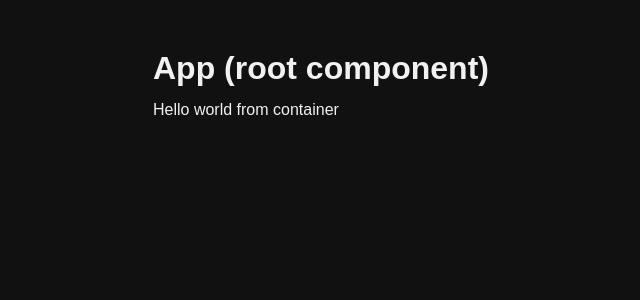
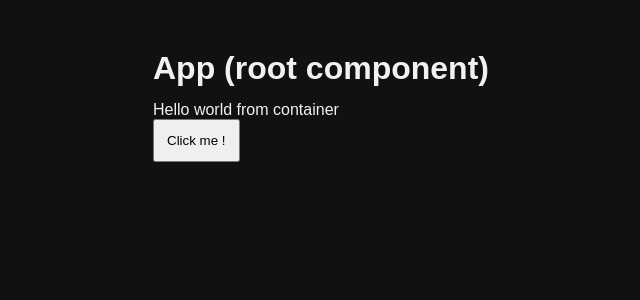
Before and after one commit to aassalax/react, a React (Vite) app: page / in a window 1280 px wide. Shown: the top 300 px of the page, without its empty margins (87-727 px from the left). Built offline with nearby package versions, Linux system fonts and the light colour scheme.

Commit message:
event listener : anonymous function

```diff
--- /dev/null
+++ b/src/lessons/1-Le-JSX/Container.css
@@ -0,0 +1,3 @@
+button {
+    padding: 12px;
+}
--- a/src/lessons/1-Le-JSX/Container.jsx
+++ b/src/lessons/1-Le-JSX/Container.jsx
@@ -1,8 +1,11 @@
+import './Container.css'
+
 export default function Container(){
     const txt = 'Hello world from container'
     return(
         <>
             <p>{txt}</p>
+            <button onClick={() => console.log("click!")}>Click me !</button>
         </>
     )
 }
```
